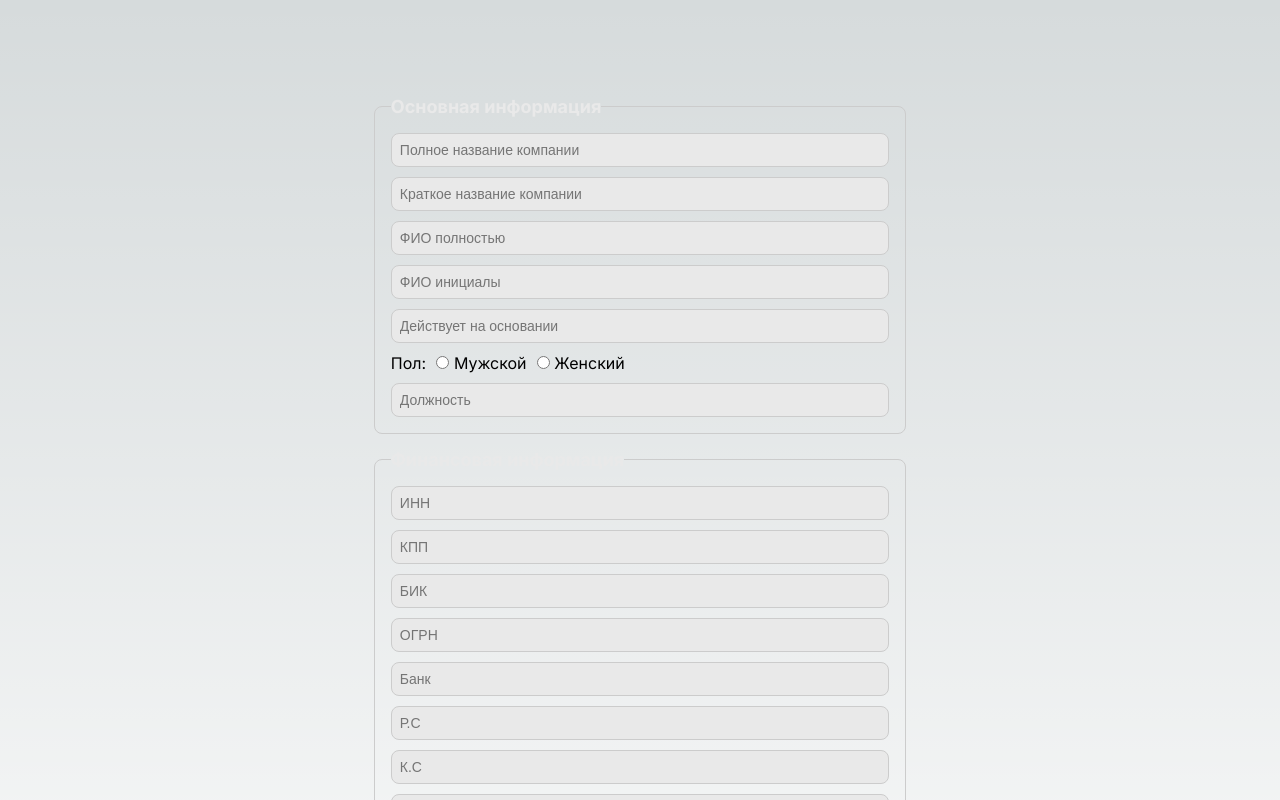
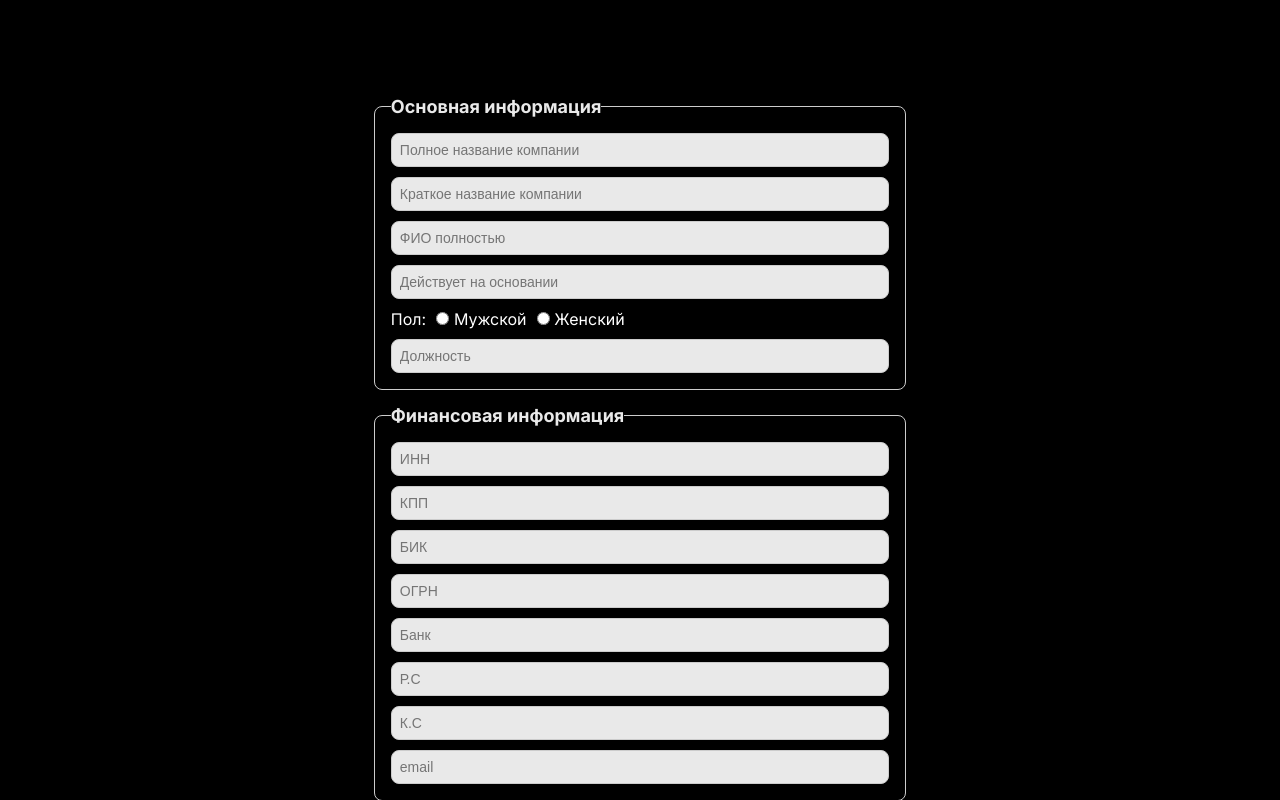
Before and after one commit to SectumImperial/WordCreator, a Next.js app: page / in a window 1280 px wide. Shown: the top 800 px of the page. Built offline with nearby package versions, Linux system fonts and the light colour scheme.

Commit message:
added fucntion for the initials

```diff
--- a/src/app/globals.css
+++ b/src/app/globals.css
@@ -4,73 +4,6 @@
   --font-mono: ui-monospace, Menlo, Monaco, 'Cascadia Mono', 'Segoe UI Mono',
     'Roboto Mono', 'Oxygen Mono', 'Ubuntu Monospace', 'Source Code Pro',
     'Fira Mono', 'Droid Sans Mono', 'Courier New', monospace;
-
-  --foreground-rgb: 0, 0, 0;
-  --background-start-rgb: 214, 219, 220;
-  --background-end-rgb: 255, 255, 255;
-
-  --primary-glow: conic-gradient(
-    from 180deg at 50% 50%,
-    #16abff33 0deg,
-    #0885ff33 55deg,
-    #54d6ff33 120deg,
-    #0071ff33 160deg,
-    transparent 360deg
-  );
-  --secondary-glow: radial-gradient(
-    rgba(255, 255, 255, 1),
-    rgba(255, 255, 255, 0)
-  );
-
-  --tile-start-rgb: 239, 245, 249;
-  --tile-end-rgb: 228, 232, 233;
-  --tile-border: conic-gradient(
-    #00000080,
-    #00000040,
-    #00000030,
-    #00000020,
-    #00000010,
-    #00000010,
-    #00000080
-  );
-
-  --callout-rgb: 238, 240, 241;
-  --callout-border-rgb: 172, 175, 176;
-  --card-rgb: 180, 185, 188;
-  --card-border-rgb: 131, 134, 135;
-}
-
-@media (prefers-color-scheme: dark) {
-  :root {
-    --foreground-rgb: 255, 255, 255;
-    --background-start-rgb: 0, 0, 0;
-    --background-end-rgb: 0, 0, 0;
-
-    --primary-glow: radial-gradient(rgba(1, 65, 255, 0.4), rgba(1, 65, 255, 0));
-    --secondary-glow: linear-gradient(
-      to bottom right,
-      rgba(1, 65, 255, 0),
-      rgba(1, 65, 255, 0),
-      rgba(1, 65, 255, 0.3)
-    );
-
-    --tile-start-rgb: 2, 13, 46;
-    --tile-end-rgb: 2, 5, 19;
-    --tile-border: conic-gradient(
-      #ffffff80,
-      #ffffff40,
-      #ffffff30,
-      #ffffff20,
-      #ffffff10,
-      #ffffff10,
-      #ffffff80
-    );
-
-    --callout-rgb: 20, 20, 20;
-    --callout-border-rgb: 108, 108, 108;
-    --card-rgb: 100, 100, 100;
-    --card-border-rgb: 200, 200, 200;
-  }
 }
 
 * {
@@ -86,22 +19,11 @@ body {
 }
 
 body {
-  color: rgb(var(--foreground-rgb));
-  background: linear-gradient(
-      to bottom,
-      transparent,
-      rgb(var(--background-end-rgb))
-    )
-    rgb(var(--background-start-rgb));
+  color: white;
+  background-color: black;
 }
 
 a {
   color: inherit;
   text-decoration: none;
 }
-
-@media (prefers-color-scheme: dark) {
-  html {
-    color-scheme: dark;
-  }
-}
--- a/src/components/ContractForm.tsx
+++ b/src/components/ContractForm.tsx
@@ -67,12 +67,6 @@ export const ContractForm = () => {
           name='person_full'
           onChange={handleChange}
           placeholder='ФИО полностью'
-          className={styles.input}
-        />
-        <input
-          name='person_short'
-          onChange={handleChange}
-          placeholder='ФИО инициалы'
           className={styles.input}
         />
         <input
--- a/src/utils/downLoadWordFile.ts
+++ b/src/utils/downLoadWordFile.ts
@@ -1,18 +1,20 @@
 import PizZip from 'pizzip';
 import Docxtemplater from 'docxtemplater';
 import { FormData } from '@/interface';
+import { getShortName } from './getShortName';
 
 export const downloadWordFile = async (
   formData: FormData,
   file: File | null
 ) => {
+  if (!file) {
+    console.error('File is not provided');
+    throw new Error('File is not provided');
+  }
+
   let arrayBuffer: ArrayBuffer;
 
   try {
-    if (!file) {
-      throw new Error('File is not provided');
-    }
-
     arrayBuffer = await new Promise<ArrayBuffer>((resolve, reject) => {
       const reader = new FileReader();
       reader.readAsArrayBuffer(file);
@@ -20,13 +22,14 @@ export const downloadWordFile = async (
       reader.onerror = reject;
     });
   } catch (error) {
-    console.error('An error occurred:', error);
+    console.error('An error occurred while reading the file:', error);
     throw new Error('Cannot read the file');
   }
 
+  try {
     const zip = new PizZip(arrayBuffer);
+    const doc = new Docxtemplater();
 
-  const doc = new Docxtemplater();
     if (formData.total_amount && formData.imprest_amount) {
       formData['remaining_amount'] =
         formData.total_amount - formData.imprest_amount;
@@ -38,11 +41,12 @@ export const downloadWordFile = async (
       formData['acting_word'] = 'действующая';
     }
 
+    if (formData.person_full) {
+      formData['person_short'] = getShortName(formData.person_full);
+    }
+
+    doc.loadZip(zip);
     doc.setData(formData);
-  doc.loadZip(zip);
-
-  doc.setData(formData);
-
     doc.render();
 
     const output = doc.getZip().generate({
@@ -62,4 +66,8 @@ export const downloadWordFile = async (
 
     document.body.removeChild(link);
     window.URL.revokeObjectURL(url);
+  } catch (error) {
+    console.error('An error occurred while processing the document:', error);
+    throw new Error('Cannot process the document');
+  }
 };
--- /dev/null
+++ b/src/utils/getShortName.ts
@@ -0,0 +1,10 @@
+export const getShortName = (fullName: string): string => {
+  const nameParts = fullName.split(' ');
+
+  if (nameParts.length < 3) {
+    return fullName;
+  }
+
+  const [lastName, firstName, middleName] = nameParts;
+  return `${lastName} ${firstName.charAt(0)}. ${middleName.charAt(0)}.`;
+};
```
Also changed, not shown: 1 other file (tests, documents, lock files or other folders). Lines whose indentation alone changed are shown as unchanged.
